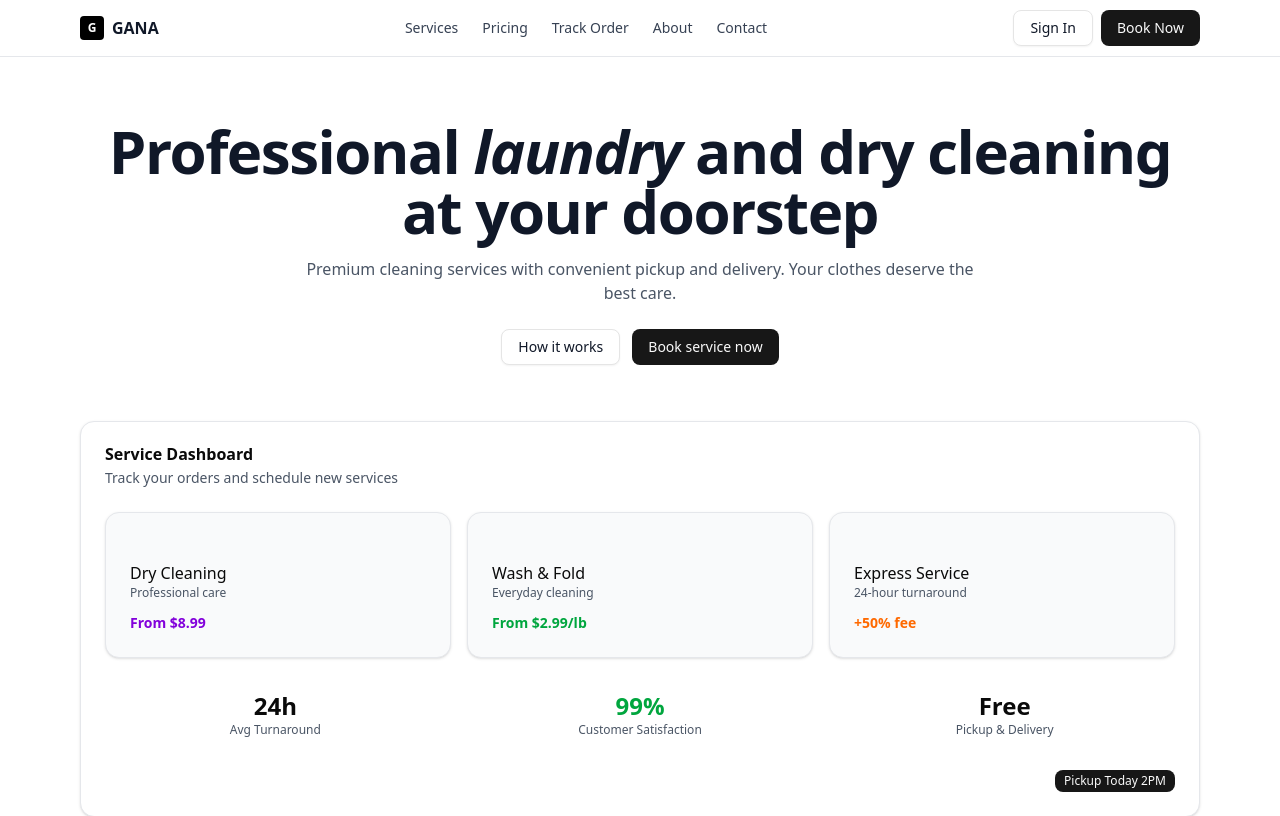
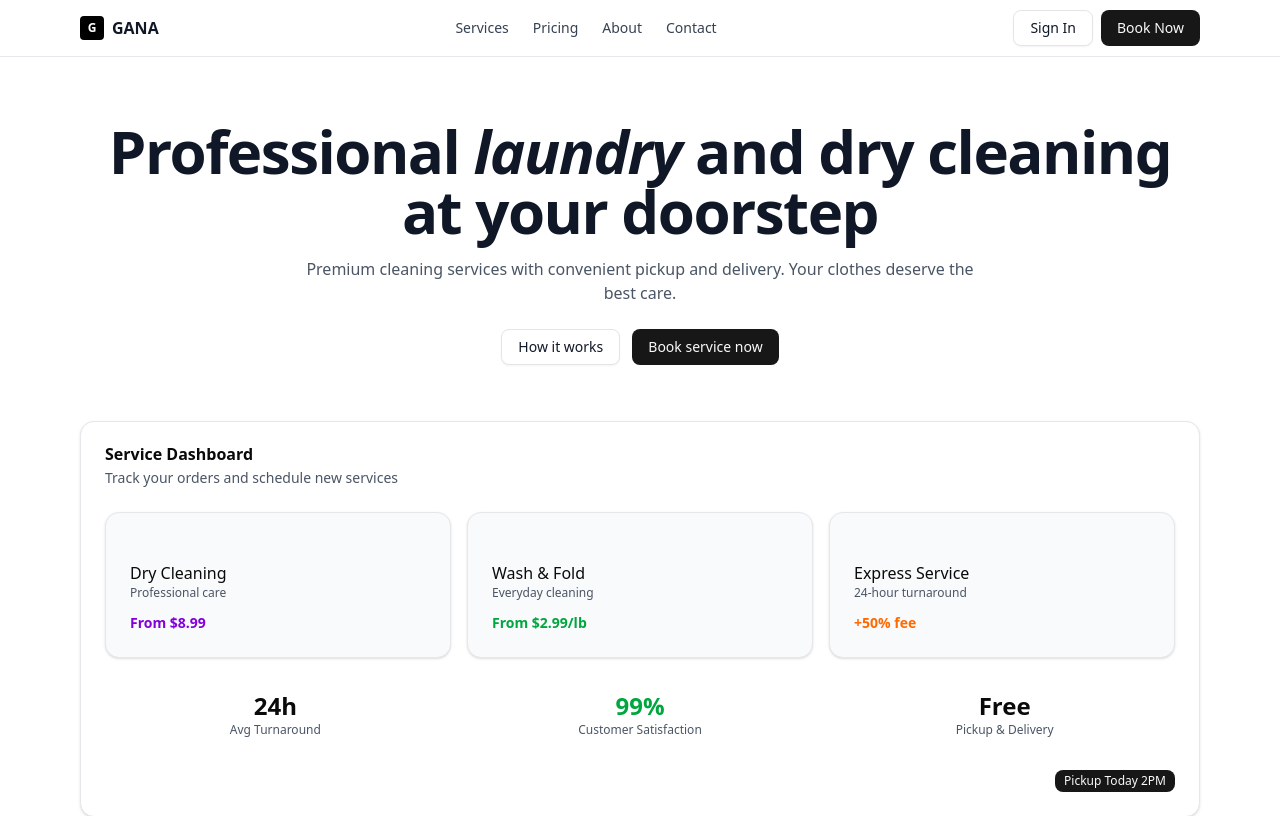
Before and after one commit to Haseebpp/gana-app-v2, a React (Vite) app in the folder frontend/: page / in a window 1280 px wide. Shown: the top 816 px of the page. Built offline with nearby package versions, Linux system fonts and the light colour scheme; no server answers.

Commit message:
feat: refactor routing to use AppLayout for consistent layout and remove SiteHeader/Footer from Home

```diff
--- a/frontend/src/App.tsx
+++ b/frontend/src/App.tsx
@@ -9,22 +9,34 @@ import OrderCreateService from "@/pages/orders/OrderCreateService";
 import OrderSchedule from "@/pages/orders/OrderSchedule";
 import OrderReview from "@/pages/orders/OrderReview";
 import OrderDetail from "@/pages/orders/OrderDetail";
+import SiteHeader from "@/components/site/SiteHeader";
+import SiteFooter from "@/components/site/SiteFooter";
 
 function PublicOnlyRoute({ children }: { children: JSX.Element }) {
   const isAuthed = useAppSelector((s) => Boolean(s.auth.token));
   return isAuthed ? <Navigate to="/" replace /> : children;
 }
 
+const AppLayout = ({ children }: { children: React.ReactNode }) => (
+  <div className="min-h-dvh flex flex-col">
+    <SiteHeader />
+    <main className="flex-1">
+      {children}
+    </main>
+    <SiteFooter />
+  </div>
+);
+
 const router = createBrowserRouter([
-  { path: "/", element: <Home /> },
-  { path: "/login", element: <PublicOnlyRoute><Login /></PublicOnlyRoute> },
-  { path: "/register", element: <PublicOnlyRoute><Register /></PublicOnlyRoute> },
+  { path: "/", element: <AppLayout><Home /></AppLayout> },
+  { path: "/login", element: <AppLayout><PublicOnlyRoute><Login /></PublicOnlyRoute></AppLayout> },
+  { path: "/register", element: <AppLayout><PublicOnlyRoute><Register /></PublicOnlyRoute></AppLayout> },
   // --- Orders ---
-  { path: "/orders", element: <OrdersList /> },
-  { path: "/orders/new/service", element: <OrderCreateService /> },
-  { path: "/orders/new/schedule", element: <OrderSchedule /> },
-  { path: "/orders/new/review", element: <OrderReview /> },
-  { path: "/orders/:id", element: <OrderDetail /> },
+  { path: "/orders", element: <AppLayout><OrdersList /></AppLayout> },
+  { path: "/orders/new/service", element: <AppLayout><OrderCreateService /></AppLayout> },
+  { path: "/orders/new/schedule", element: <AppLayout><OrderSchedule /></AppLayout> },
+  { path: "/orders/new/review", element: <AppLayout><OrderReview /></AppLayout> },
+  { path: "/orders/:id", element: <AppLayout><OrderDetail /></AppLayout> },
 ]);
 
 export default function App() {
--- a/frontend/src/components/site/SiteHeader.tsx
+++ b/frontend/src/components/site/SiteHeader.tsx
@@ -29,7 +29,6 @@ export default function SiteHeader() {
         <nav className="hidden md:flex items-center gap-6 text-sm text-gray-700">
           <a href="#services" className="hover:text-black">Services</a>
           <a href="#pricing" className="hover:text-black">Pricing</a>
-          <Link to="/orders" className="hover:text-black">Track Order</Link>
           <a href="#about" className="hover:text-black">About</a>
           <a href="#contact" className="hover:text-black">Contact</a>
         </nav>
--- a/frontend/src/pages/Home.tsx
+++ b/frontend/src/pages/Home.tsx
@@ -23,8 +23,6 @@ export default function Home() {
 
   return (
     <div id="home" className="min-h-screen bg-white text-gray-900">
-      <SiteHeader />
-
       {/* Hero */}
       <section className="mx-auto max-w-6xl px-4 pt-16 pb-14 text-center">
         <h1 className="text-4xl md:text-6xl font-semibold tracking-tight">
@@ -193,8 +191,6 @@ export default function Home() {
           Have questions? Reach us at <a className="underline" href="mailto:support@gana.com">support@gana.com</a>
         </p>
       </section>
-
-      <SiteFooter />
     </div>
   );
 }
```
